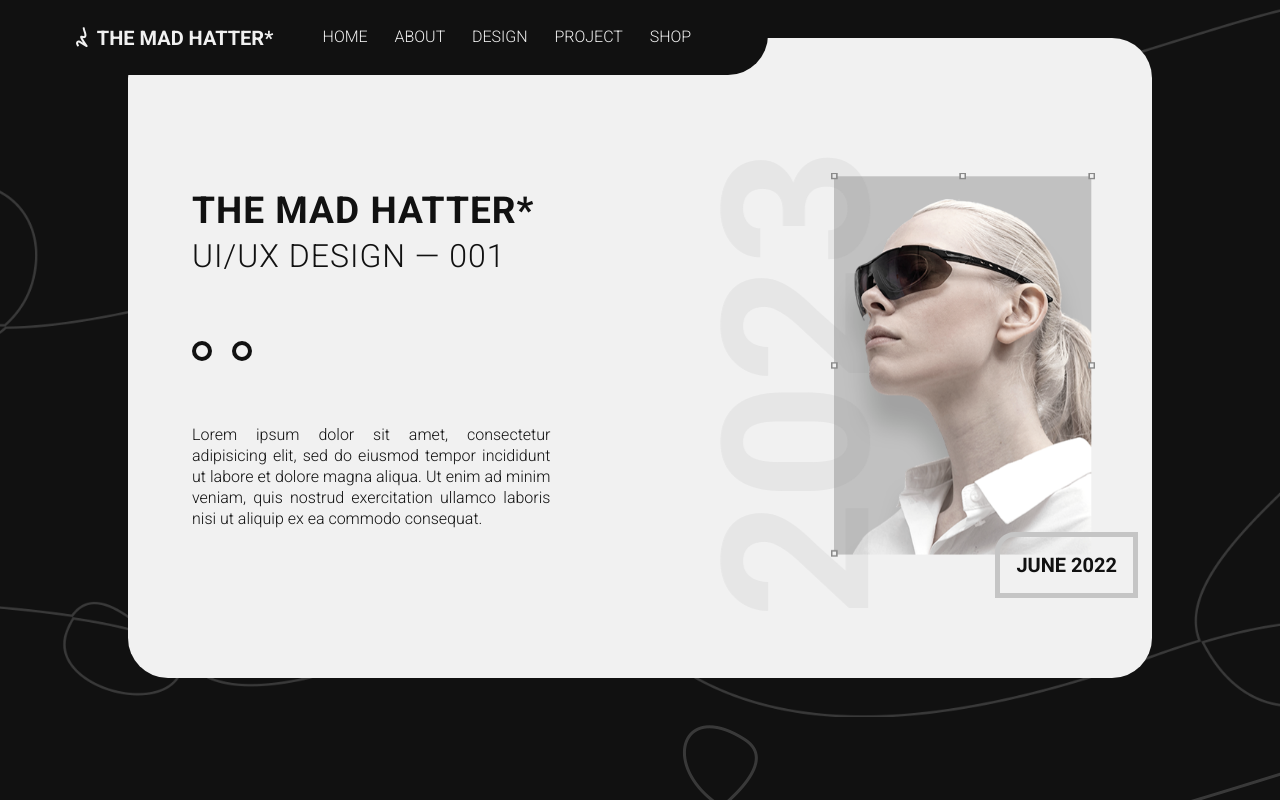
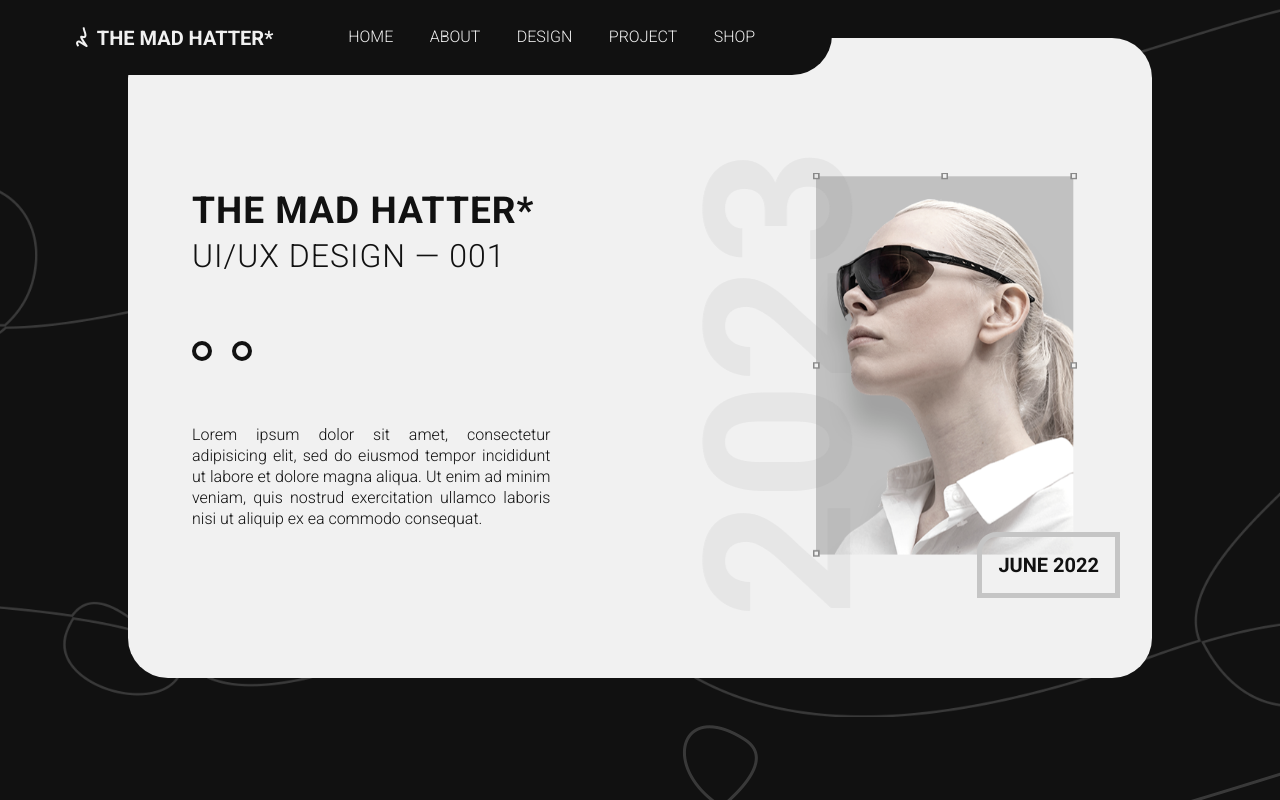
Before and after one commit to edenacyg/MadHatter, a React (Create React App) app: page / in a window 1280 px wide. Shown: the top 800 px of the page. Built offline with nearby package versions, Linux system fonts and the light colour scheme.

Commit message:
revision01

```diff
--- a/src/Styles/App.css
+++ b/src/Styles/App.css
@@ -87,7 +87,7 @@ header a:active {
 }
 
 header .header-content {
-  width: 60%;
+  width: 65%;
   background-color: #111111;
   color: #f1f1f1;
   display: flex;
@@ -256,7 +256,7 @@ header .dropdown-menu {
 }
 
 .page-body .approach-con .approach-subcon {
-  width: clamp(20rem, 60vw, 65rem);
+  width: clamp(22rem, 60vw, 65rem);
   display: flex;
   flex-direction: column;
   align-items: center;
@@ -322,7 +322,7 @@ header .dropdown-menu {
 }
 
 .page-body .project-con .project-subcon {
-  width: clamp(20rem, 60vw, 65rem);
+  width: clamp(22rem, 60vw, 65rem);
   display: flex;
   flex-direction: column;
   text-align: center;
@@ -366,7 +366,7 @@ header .dropdown-menu {
 }
 
 .page-body .project-con .testimonial-subcon {
-  width: clamp(20rem, 65vw, 65rem);
+  width: clamp(22rem, 65vw, 65rem);
   display: flex;
   flex-direction: column;
   text-align: center;
@@ -456,7 +456,7 @@ header .dropdown-menu {
 }
 
 .page-body .design-con .design-subcon {
-  width: clamp(20rem, 65vw, 65rem);
+  width: clamp(22rem, 65vw, 65rem);
   display: flex;
   align-items: center;
   gap: 1.5rem;
@@ -644,7 +644,7 @@ footer p {
     font-size: 1.3rem;
   }
   .approach-con h3 {
-    white-space: wrap;
+    white-space: wrap !important;
   }
   footer .category {
     flex: 1 1 calc(100%) !important;
@@ -661,7 +661,7 @@ footer p {
 .image-con {
   display: flex;
   align-items: flex-end;
-  margin: 0 -50px 0 0;
+  margin: 0 -2rem 0 0;
 }
 
 .image-con .animate {
--- a/src/Styles/App.scss
+++ b/src/Styles/App.scss
@@ -66,7 +66,7 @@ header {
 	width: 100%;
 
 	.header-content {
-		width: 60%;
+		width: 65%;
 		@include dark;
 		display: flex;
 		justify-content: space-between;
@@ -171,7 +171,7 @@ header {
 		padding: 10rem 0;
 
 		.approach-subcon {
-			width: clamp(20rem, 60vw, 65rem);
+			width: clamp(22rem, 60vw, 65rem);
 			display: flex;
 			flex-direction: column;
 			align-items: center;
@@ -218,7 +218,7 @@ header {
 		padding: 10rem 0;
 
 		.project-subcon {
-			width: clamp(20rem, 60vw, 65rem);
+			width: clamp(22rem, 60vw, 65rem);
 			display: flex;
 			flex-direction: column;
 			text-align: center;
@@ -262,7 +262,7 @@ header {
 		}
 
 		.testimonial-subcon {
-			width: clamp(20rem, 65vw, 65rem);
+			width: clamp(22rem, 65vw, 65rem);
 			display: flex;
 			flex-direction: column;
 			text-align: center;
@@ -324,7 +324,7 @@ header {
 		padding: 8rem 0;
 
 		.design-subcon {
-			width: clamp(20rem, 65vw, 65rem);
+			width: clamp(22rem, 65vw, 65rem);
 			display: flex;
 			align-items: center;
 			gap: 1.5rem;
@@ -533,7 +533,7 @@ footer {
 		}
 
 		h3 {
-			white-space: wrap;
+			white-space: wrap !important;
 		}
 	}
 
@@ -555,7 +555,7 @@ footer {
 .image-con {
 	display: flex;
 	align-items: flex-end;
-	margin: 0 -50px 0 0;
+	margin: 0 -2rem 0 0;
 
 	.animate {
 		height: clamp(22rem, 30vw, 50rem);
```
